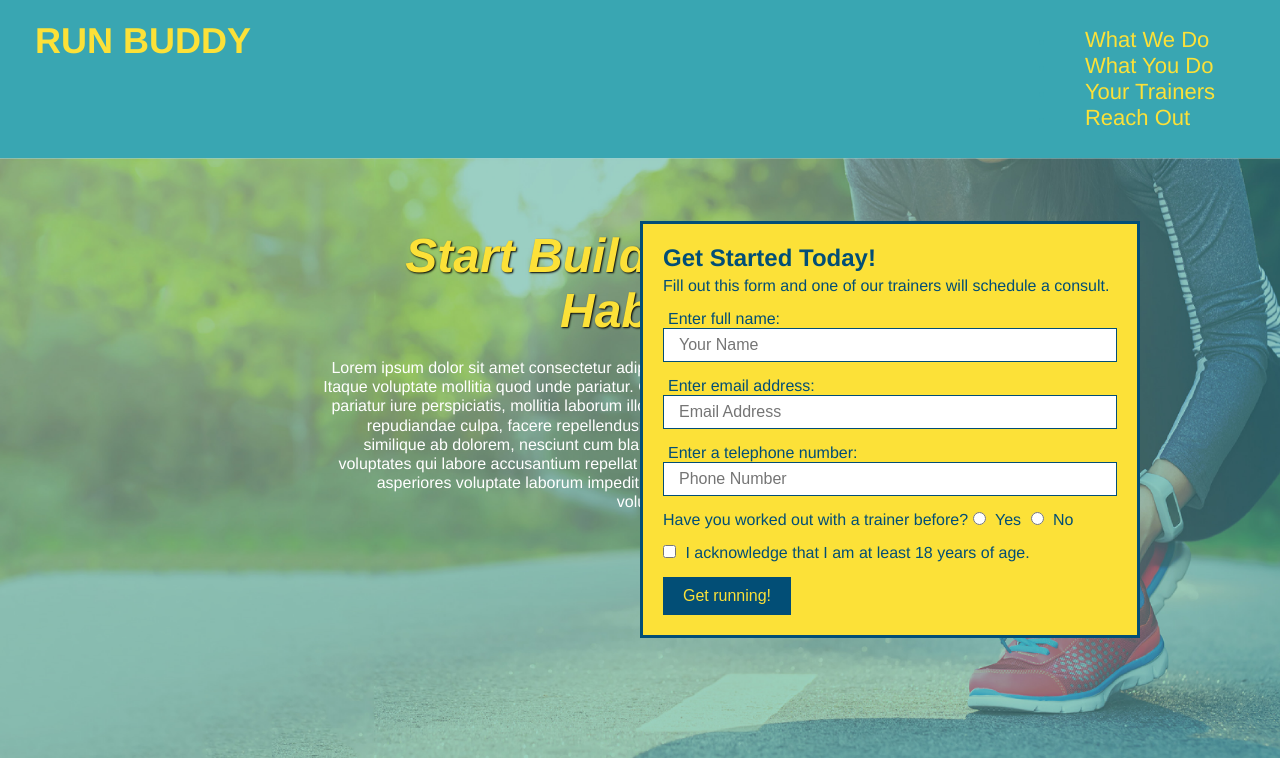
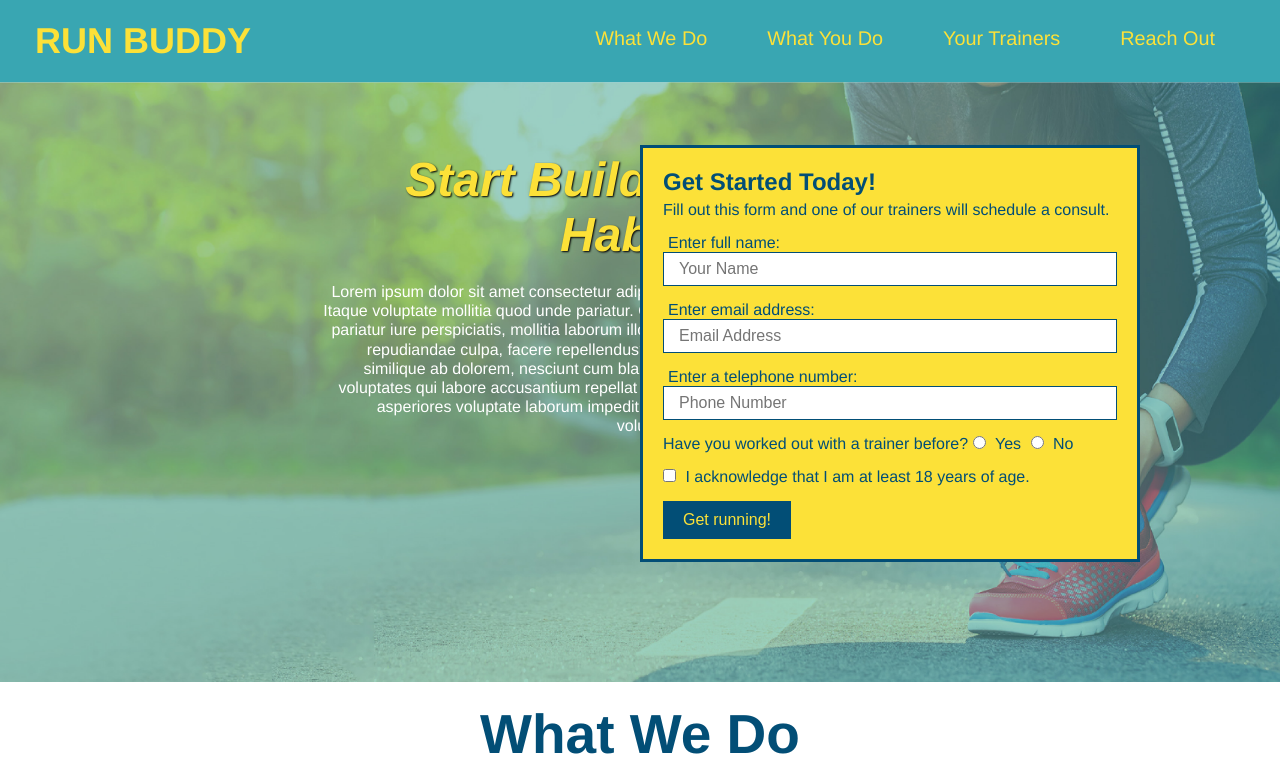
Before and after one commit to Bwogi/run-buddy, a plain HTML site: page index.html in a window 1280 px wide. Shown: the top 775 px of the page. Drawn offline with Linux system fonts and the light colour scheme.

Commit message:
add flexbox header

```diff
--- a/assets/css/style.css
+++ b/assets/css/style.css
@@ -38,14 +38,18 @@ header nav {
     margin: 7px 0;
 }
 
-header nav ul li {
-    /* display: inline; */
+header nav ul {
+    display: flex;
+    flex-wrap: wrap;
+    justify-content: space-between;
+    align-items: center;
+    list-style: none;
 }
 
 header nav ul li a {
     margin: 0 30px;
     font-weight: lighter;
-    font-size: 22px;
+    font-size: 1.55vw;
 }
 
 header h1 {
```
